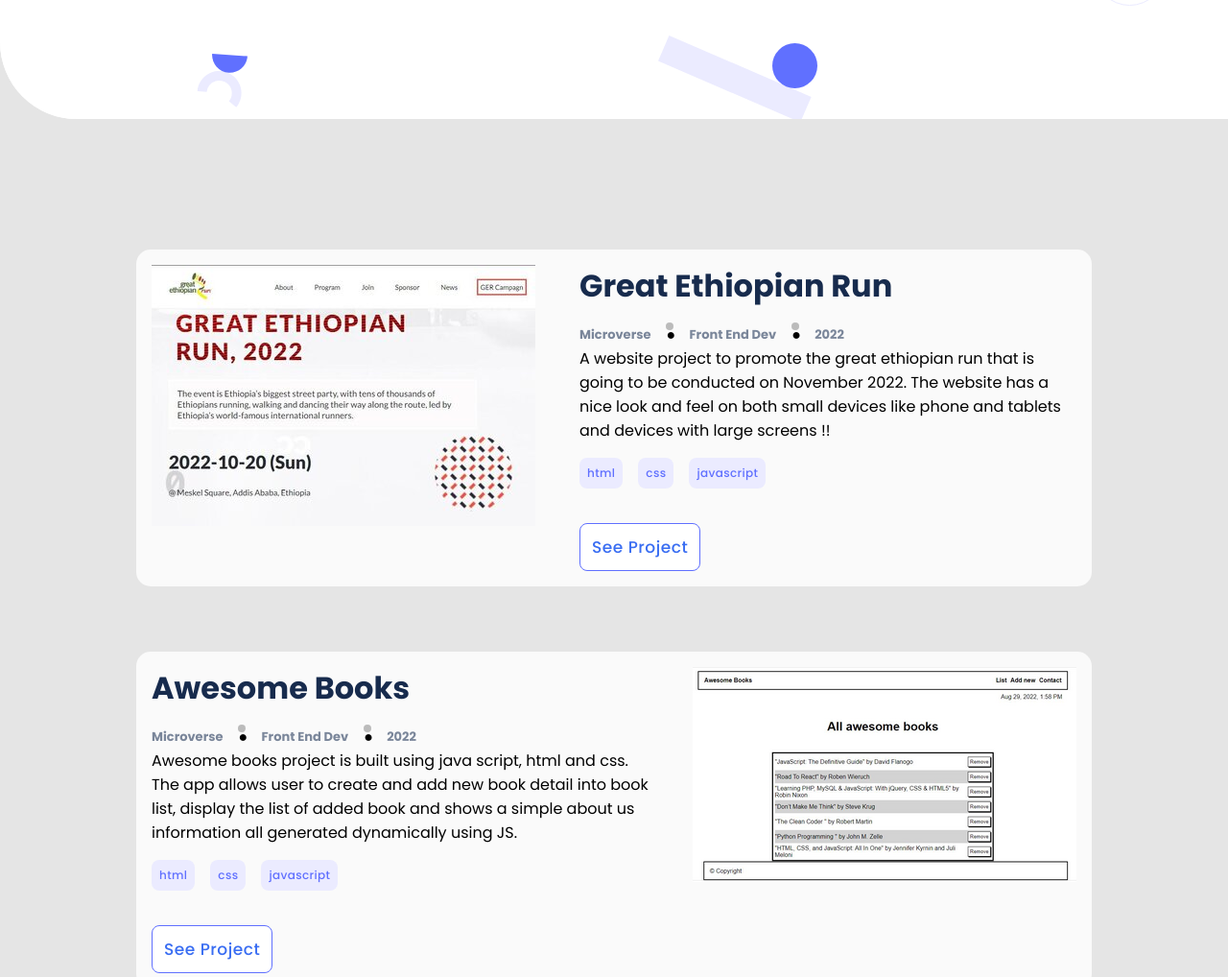
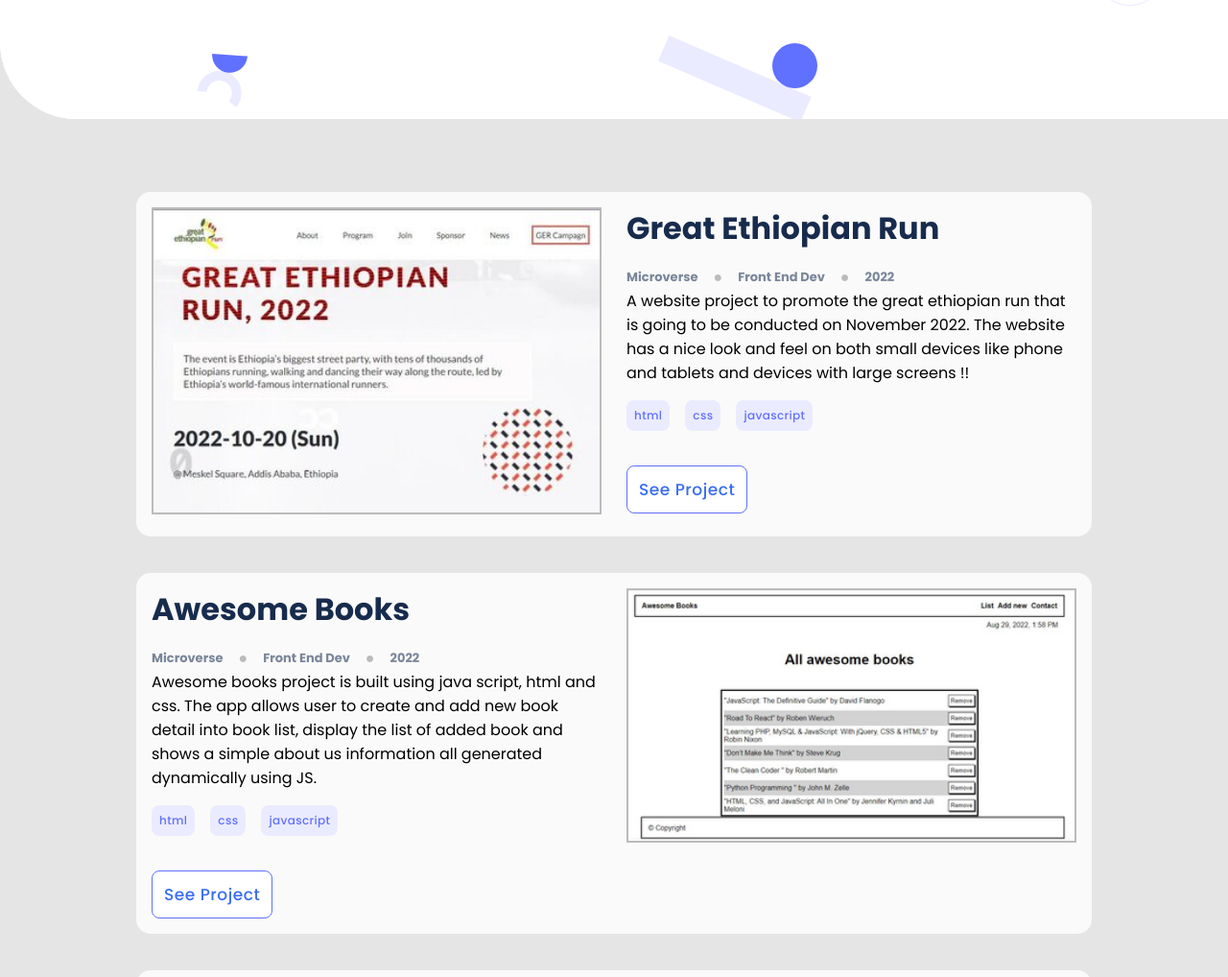
Before and after one commit to belmeetmule/My-Portfolio, a website: page index.html in a window 1280 px wide. Shown: the part 594-1612 px from the top of the page at 96% size. Drawn offline with Linux system fonts and the light colour scheme.

Commit message:
fine tune style to display project images

```diff
--- a/style/styles.css
+++ b/style/styles.css
@@ -161,14 +161,14 @@
 .grid-container {
   display: grid;
   background-color: #e5e5e5;
-  padding-top: 68px;
+  padding-top: 38px;
 }
 
 .project {
   background-color: rgba(255, 255, 255, 0.8);
   padding: 16px;
   border-radius: 15px;
-  margin-top: 68px;
+  margin-top: 38px;
 }
 
 .project-title {
@@ -178,7 +178,11 @@
   line-height: 44px;
   color: #172b4d;
 }
-
+.featuredImage-mobile{
+  width: 100%;
+  height: auto;
+  border: 2px solid #bbb;
+}
 .featured_image-mobile {
   display: block !important;
 }
@@ -207,11 +211,7 @@
 }
 
 .dot {
-  height: 8px;
-  width: 8px;
-  background-color: #bbb;
-  border-radius: 50%;
-  display: inline-block;
+  color: #bbb;
 }
 
 .role-year {
@@ -519,6 +519,14 @@
   color: #172b4d;
 }
 
+.featured-images-container{
+  width: fit-content;
+  flex: 1;
+}
+
+.project-detail-div{
+  flex: 1;
+}
 .featured-img-cont {
   text-align: center;
   margin-top: 9px;
@@ -618,6 +626,15 @@
   flex: 1;
   margin-left: 12px;
 }
+img.modal-card-img{
+max-width: -webkit-fill-available;
+border: 2px solid #bbb;
+}
+
+.live-links button a{
+  text-decoration: none;
+  cursor: pointer;
+}
 
 /* Desktop version min-width of 768px) */
 @media only screen and (min-width: 768px) {
@@ -676,7 +693,7 @@
   .project {
     display: flex;
     flex-direction: row;
-    gap: 46px;
+    gap: 26px;
   }
 
   .see-more-button:hover {
@@ -784,13 +801,17 @@
     text-align: center;
     margin-top: 6px;
     margin-bottom: 9px;
+    border-radius: 10px;
   }
 
   .modal-card-img {
-    width: 68%;
+    max-width: 100%;
+    height: auto;
     margin: auto;
     display: block;
     background: #c1c7d0;
+    border: 3px solid #bbb;
+    border-radius: 10px;
   }
 
   hr {
```
